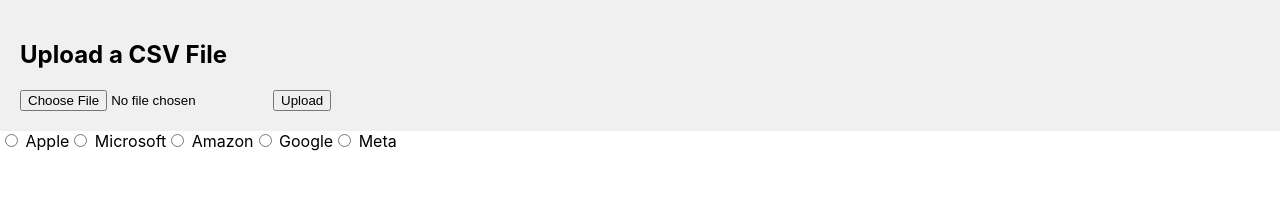
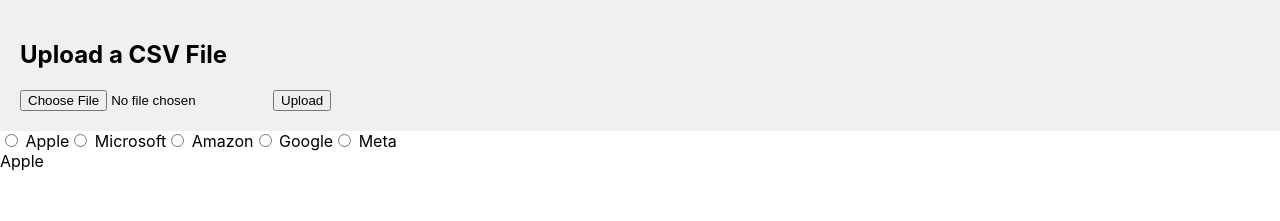
Before and after one commit to abanoubm1234567/assignment5, a React (Create React App) app: page / in a window 1280 px wide. Shown: the top 221 px of the page. Built offline with nearby package versions, Linux system fonts and the light colour scheme.

Commit message:
did another thing

```diff
--- a/src/Child1.js
+++ b/src/Child1.js
@@ -71,21 +71,12 @@
         <input type="radio" value="Google" name="Company" onChange={this.handleButtonChange}/> Google
         <input type="radio" value="Meta" name="Company" onChange={this.handleButtonChange}/> Meta
         </div>
-        <CurrentCompany></CurrentCompany>
+        {this.state.company}
       </div>
       </div>
     );
   }
 }
 
-class CurrentCompany extends Component{
-  render(){
-    return(
-      <div>
-
-      </div>
-    )
-  }
-}
 
 export default Child1;
```
